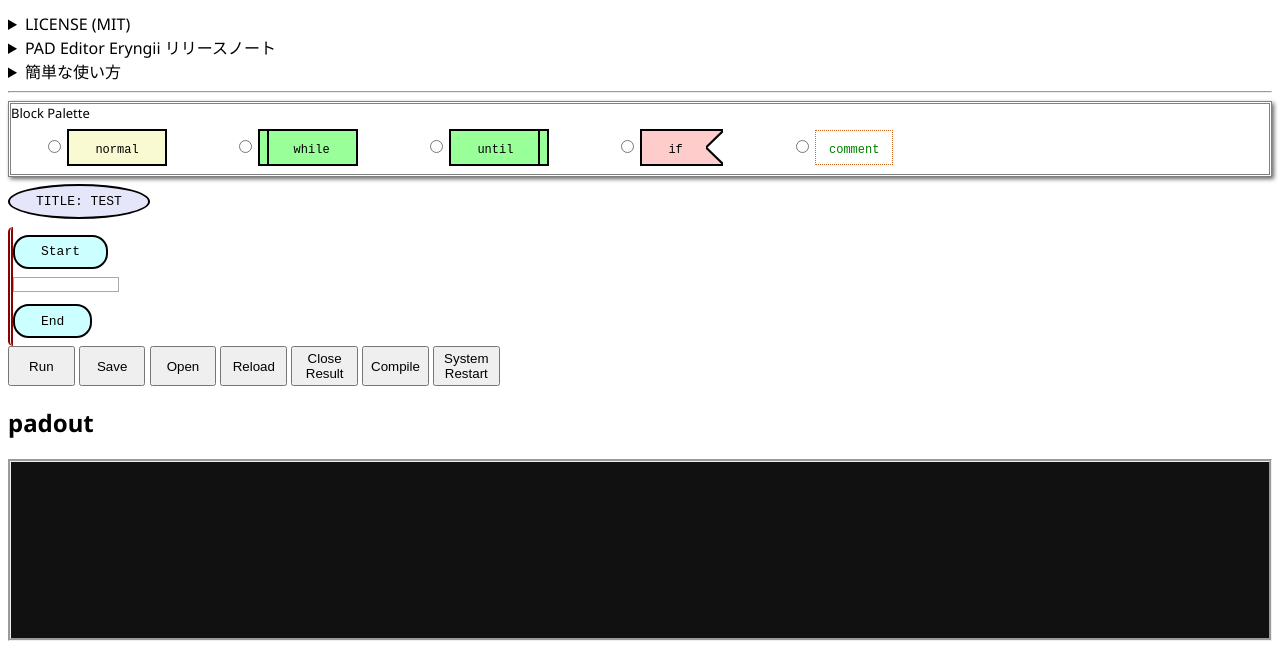
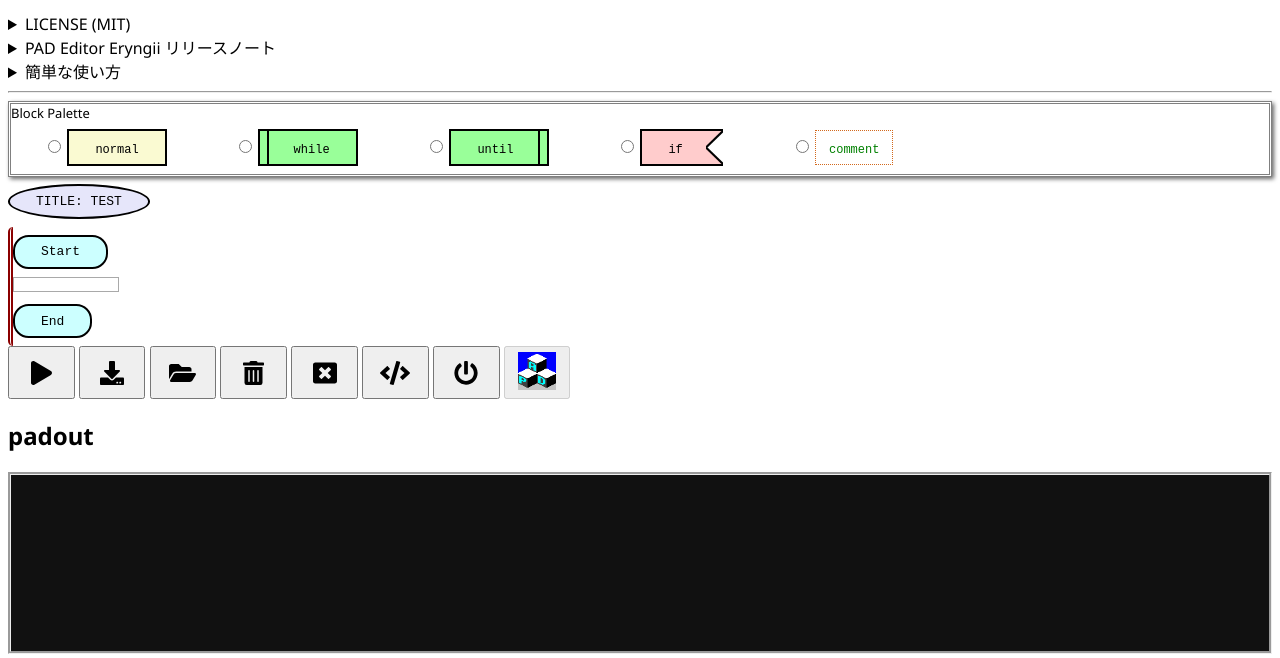
Before and after one commit to KusaReMKN/mknpad, a plain HTML site: page index.html in a window 1280 px wide. Shown: the part 113-771 px from the top of the page. Drawn offline with Linux system fonts and the light colour scheme.

Commit message:
update buttons
操作ボタンの表示を変更、新ボタンの追加

```diff
--- a/css/common.css
+++ b/css/common.css
@@ -35,11 +35,13 @@
 
 .buttons button {
 	width: 5em;
-	height: 3em;
+	height: 4em;
 	text-align: center;
 	vertical-align: middle;
 }
-
+.buttons button svg {
+	font-size: x-large;
+}
 
 body {
 	font-family: 'Noto Sans', 'Noto Sans JP', -apple-system, BlinkMacSystemFont, 'Segoe UI', Roboto, Oxygen, Ubuntu, Cantarell, 'Open Sans', 'Helvetica Neue', sans-serif;
--- a/index.html
+++ b/index.html
@@ -10,6 +10,7 @@
 		<link rel="stylesheet"
 			href="https://fonts.googleapis.com/css?family=Noto+Sans+JP:400,700|Noto+Sans:400,400i,700&display=swap&subset=cyrillic,cyrillic-ext,devanagari,greek,greek-ext,japanese,latin-ext,vietnamese"
 			type="text/css">
+		<script defer src="https://use.fontawesome.com/releases/v5.13.0/js/all.js"></script>
 		<script src="./js/mknpad.js" defer async></script>
 		<link rel="shortcut icon" src="./favicon.ico" type="image/vnd.microsoft.icon">
 	</head>
@@ -124,25 +125,28 @@
 
 		<div class="buttons">
 			<button onclick="mknpad.system.pad.run();" title="Run">
-				Run
+				<i class="fas fa-play"></i>
 			</button>
 			<button onclick="mknpad.system.file.savePad();" title="Save as file">
-				Save
+				<i class="fas fa-download"></i>
 			</button>
 			<button onclick="mknpad.system.file.loadPad();" title="Open">
-				Open
+				<i class="fas fa-folder-open"></i>
 			</button>
 			<button onclick="location.reload(false);" title="Clear">
-				Reload
+				<i class="fas fa-trash-alt"></i>
 			</button>
 			<button onclick="mknpad.system.pad.stop();" title="Close Result Window">
-				Close Result
+				<i class="fas fa-window-close"></i>
 			</button>
 			<button onclick="mknpad.system.console.showCode()" title="Compile">
-				Compile
+				<i class="fas fa-code"></i>
 			</button>
 			<button onclick="mknpad.boot();" title="System Restart">
-				System Restart
+				<i class="fas fa-power-off"></i>
+			</button>
+			<button disabled onclick="" title="Import from PAD Simulator">
+				<img src="./img/sim2ed.png" alt="SIM2ED" style="height: 80%;">
 			</button>
 			<!--
 			<button disabled onclick="document.getElementById('PadOutput').textContent = Pad2Text();"
```
Also changed, not shown: img/sim2ed.png (added).
